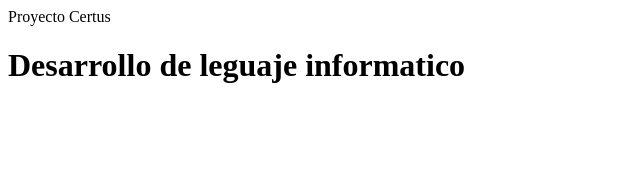
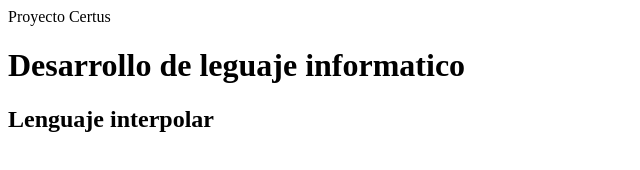
Before and after one commit to Alvaroide11/Alvaroide11.gibhut-io, a plain HTML site: page index.html in a window 1280 px wide. Shown: the whole page, without its empty margins (0-640 px from the left). Drawn offline with Linux system fonts and the light colour scheme.

Commit message:
Pagina web 1

```diff
--- a/index.html
+++ b/index.html
@@ -9,6 +9,7 @@
 <body>
     Proyecto Certus
     <h1>Desarrollo de leguaje informatico</h1>
+    <h2>Lenguaje interpolar</h2>
 
 
 </body>
```
